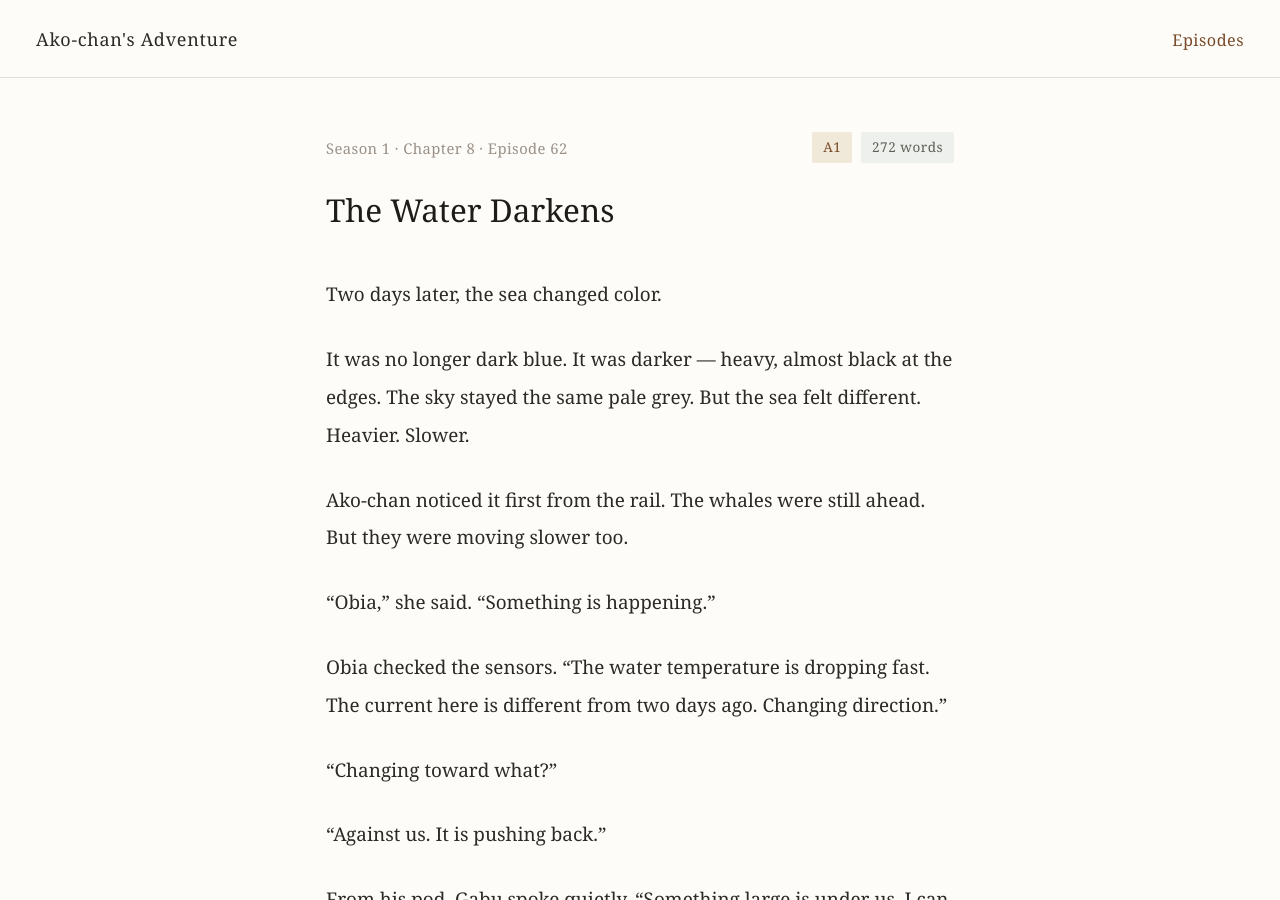
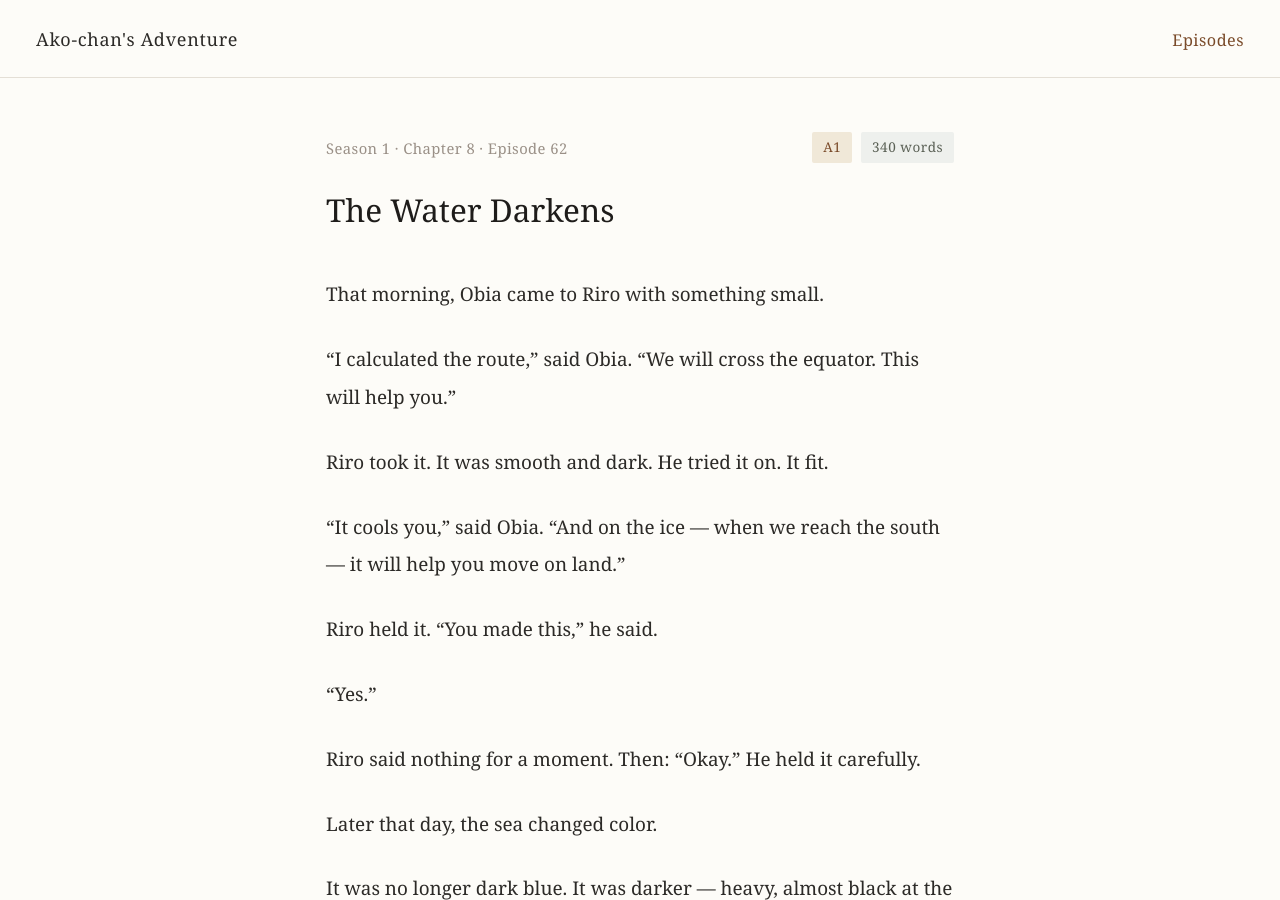
Before and after one commit to morisaki-yuichi/ako-chans-adventure, a Jekyll site: the page built from season1/chapter08/ep062.md, in a window 1280 px wide and 900 px high. Built offline with Jekyll 4.4.1, drawn with Linux system fonts in a browser that asks for light colours.

Commit message:
Add Riro suit and fix sea-otter ecology in Ep60–67
- Ep62: add opening scene where Obia proactively gives Riro a water-cooling/land-movement suit before the equator crossing
- Ep63: change "Stay below" to "Go into the water" so Riro's storm behavior is set up correctly
- Ep64: replace below-deck Riro sound with "Riro was already in the sea"
- Ep67: replace corner-grooming paragraph with Riro in the sea (Gabu sensor check)
- Ep60: add one line establishing Riro swimming alongside the hull
- timeline.md: update Days 51, 54, 55, 56, 57 to reflect these changes

```diff
--- a/season1/chapter08/ep062.md
+++ b/season1/chapter08/ep062.md
@@ -5,14 +5,28 @@ season: 1
 chapter: 8
 episode: 62
 level: A1
-word_count: 272
+word_count: 340
 story_day: 54
 prev_ep: /season1/chapter08/ep061/
 next_ep: /season1/chapter08/ep063/
 permalink: /season1/chapter08/ep062/
 ---
 
-Two days later, the sea changed color.
+That morning, Obia came to Riro with something small.
+
+"I calculated the route," said Obia. "We will cross the equator. This will help you."
+
+Riro took it. It was smooth and dark. He tried it on. It fit.
+
+"It cools you," said Obia. "And on the ice — when we reach the south — it will help you move on land."
+
+Riro held it. "You made this," he said.
+
+"Yes."
+
+Riro said nothing for a moment. Then: "Okay." He held it carefully.
+
+Later that day, the sea changed color.
 
 It was no longer dark blue. It was darker — heavy, almost black at the edges. The sky stayed the same pale grey. But the sea felt different. Heavier. Slower.
 
```
Also changed, not shown: planning/timeline.md (+9 -7 lines), season1/chapter07/ep060.md (+2 -2 lines), season1/chapter08/ep063.md (+1 -1 lines), season1/chapter08/ep064.md (+2 -2 lines), season1/chapter08/ep067.md (+2 -2 lines).
